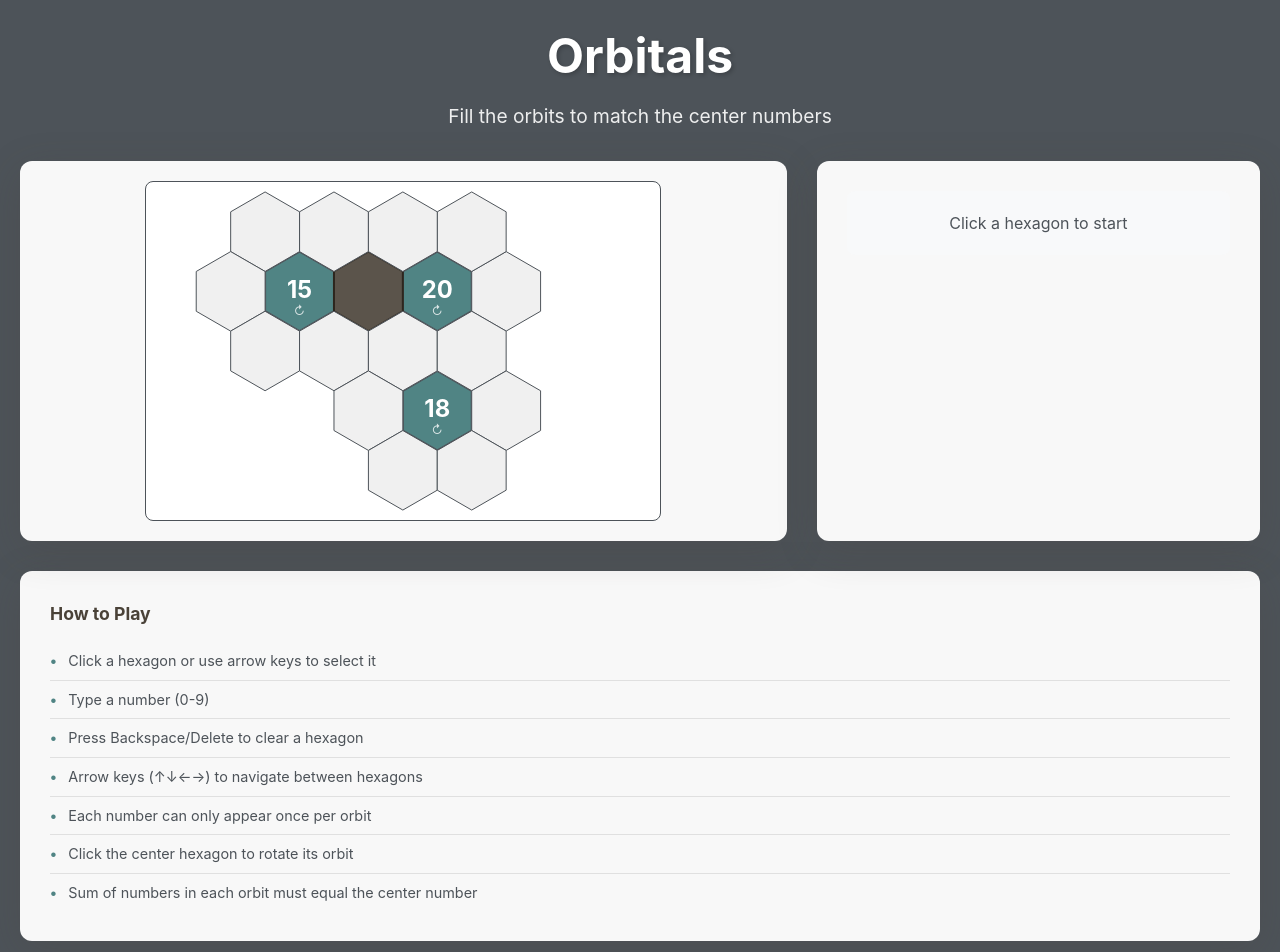
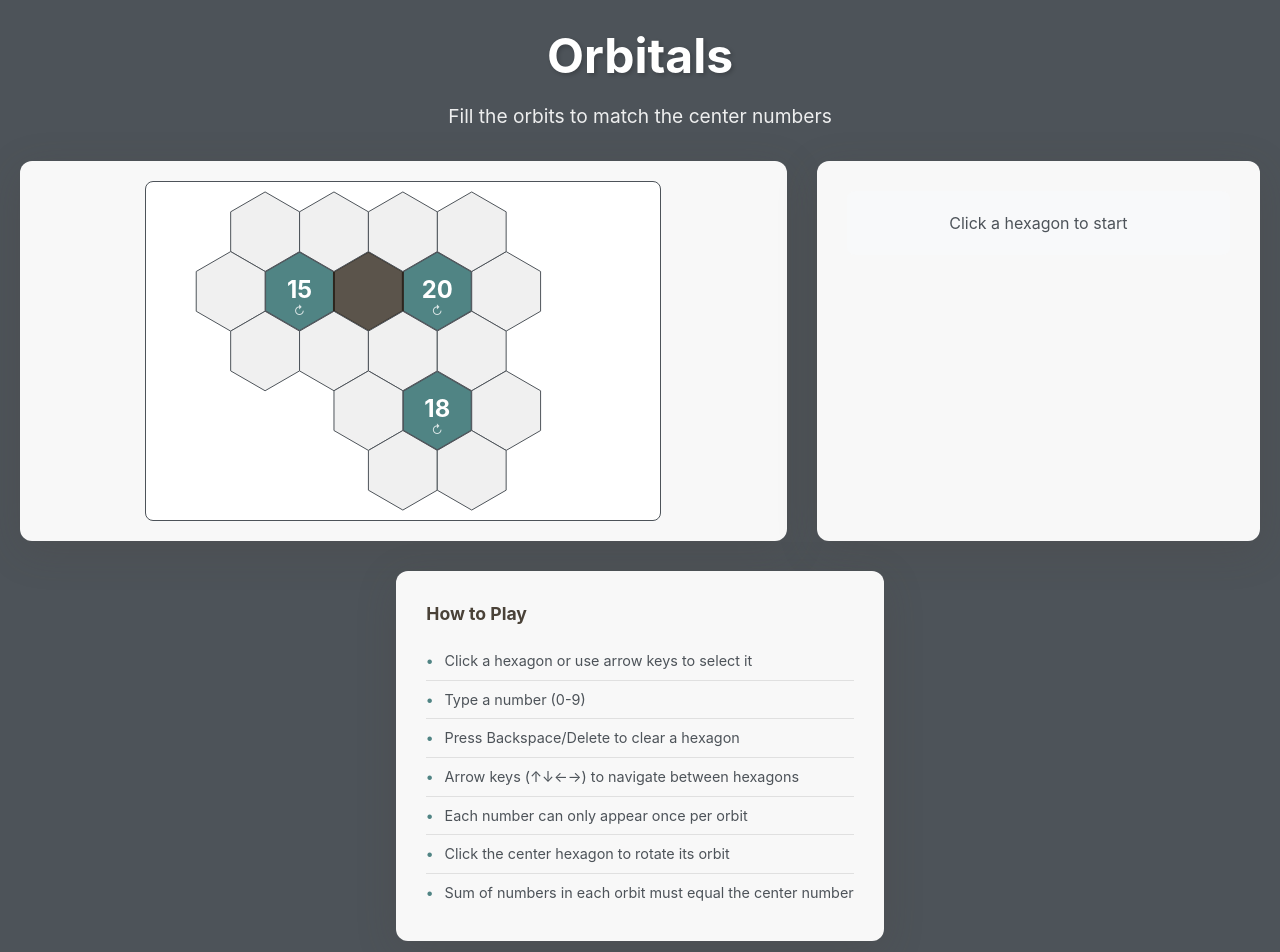
Before and after one commit to ELIEL87/orbitals, a React (Vite) app: page / in a window 1280 px wide. Shown: the top 952 px of the page. Built offline with nearby package versions, Linux system fonts and the light colour scheme.

Commit message:
Rearrange layout: game board and controls on top, instructions centered below

```diff
--- a/src/App.css
+++ b/src/App.css
@@ -70,15 +70,18 @@ body {
   box-shadow: 0 10px 40px rgba(74, 66, 56, 0.2);
 }
 
+.instructions-wrapper {
+  margin-top: 30px;
+  text-align: center;
+}
+
 .instructions {
   background: #f8f8f8;
   padding: 30px;
   border-radius: 12px;
   box-shadow: 0 10px 40px rgba(74, 66, 56, 0.2);
-  margin-top: 30px;
-  max-width: 1400px;
-  margin-left: auto;
-  margin-right: auto;
+  display: inline-block;
+  text-align: left;
 }
 
 .instructions h3 {
--- a/src/App.jsx
+++ b/src/App.jsx
@@ -185,6 +185,7 @@ function App() {
         </div>
       </div>
 
+      <div className="instructions-wrapper">
         <div className="instructions">
           <h3>How to Play</h3>
           <ul>
@@ -198,6 +199,7 @@ function App() {
           </ul>
         </div>
       </div>
+    </div>
   );
 }
 
```
Lines whose indentation alone changed are shown as unchanged.
